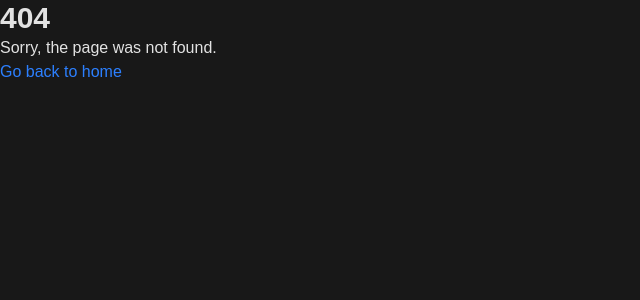
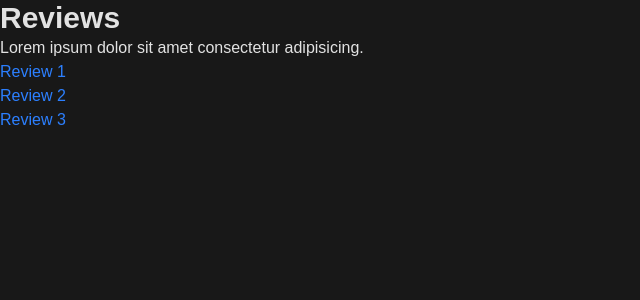
Before and after one commit to stefanbgh/next-js, a Next.js app: page /review in a window 1280 px wide. Before the commit this address had no page. Shown: the top 300 px of the page, without its empty margins (0-640 px from the left). Built offline with nearby package versions, Linux system fonts and the light colour scheme.

Commit message:
generateStaticParams

```diff
--- /dev/null
+++ b/src/app/review/[reviewId]/page.tsx
@@ -0,0 +1,22 @@
+interface IProps {
+	params: Promise<{ reviewId: string }>;
+}
+
+export async function generateStaticParams() {
+	return [{ reviewId: "1" }, { reviewId: "2" }, { reviewId: "3" }];
+}
+
+export default async function SingleReview({ params }: IProps) {
+	const { reviewId } = await params;
+
+	return (
+		<section>
+			<h2>Review details</h2>
+			<p>ID: {reviewId}</p>
+			<p>
+				Lorem ipsum dolor sit amet consectetur adipisicing elit. Quidem,
+				iusto?
+			</p>
+		</section>
+	);
+}
--- /dev/null
+++ b/src/app/review/page.tsx
@@ -0,0 +1,21 @@
+import Link from "next/link";
+
+export default function Review() {
+	return (
+		<section>
+			<h2>Reviews</h2>
+			<p>Lorem ipsum dolor sit amet consectetur adipisicing.</p>
+			<ul>
+				{[...new Array(3)].map((_, index) => {
+					const id = index + 1;
+
+					return (
+						<li key={id}>
+							<Link href={`/review/${id}`}>Review {id}</Link>
+						</li>
+					);
+				})}
+			</ul>
+		</section>
+	);
+}
```
